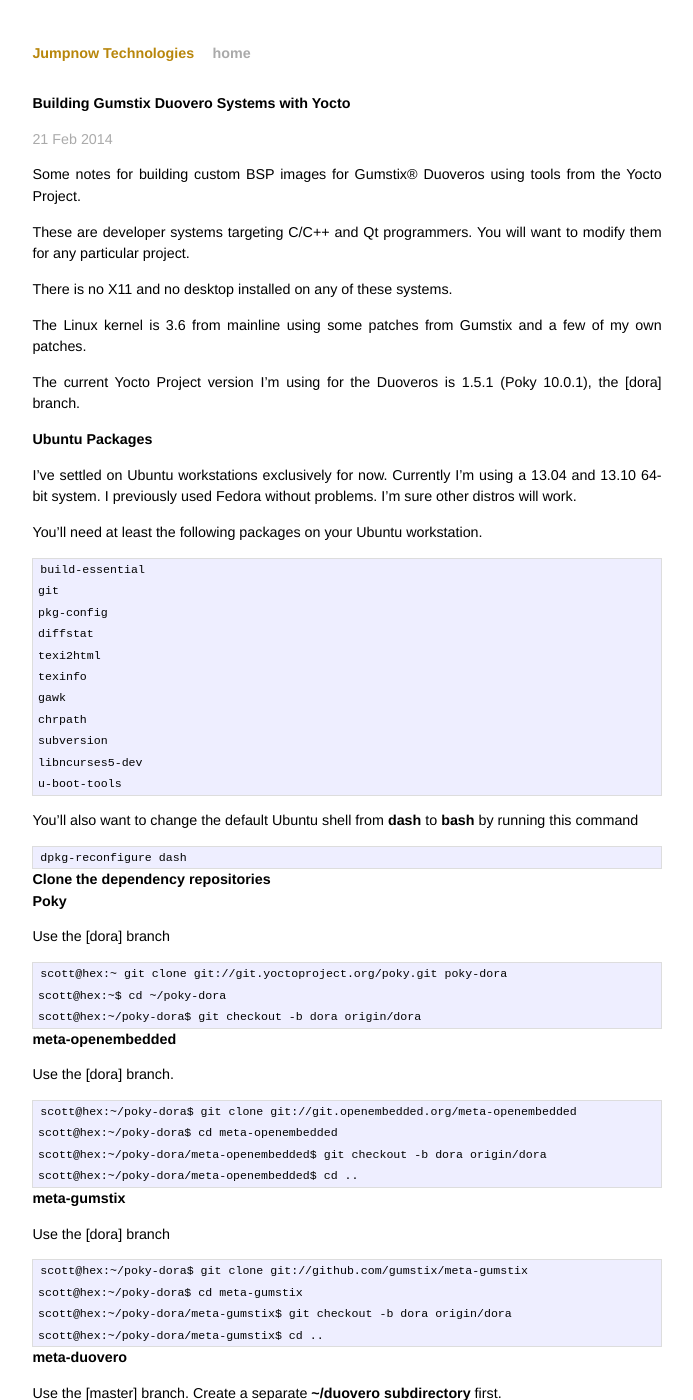
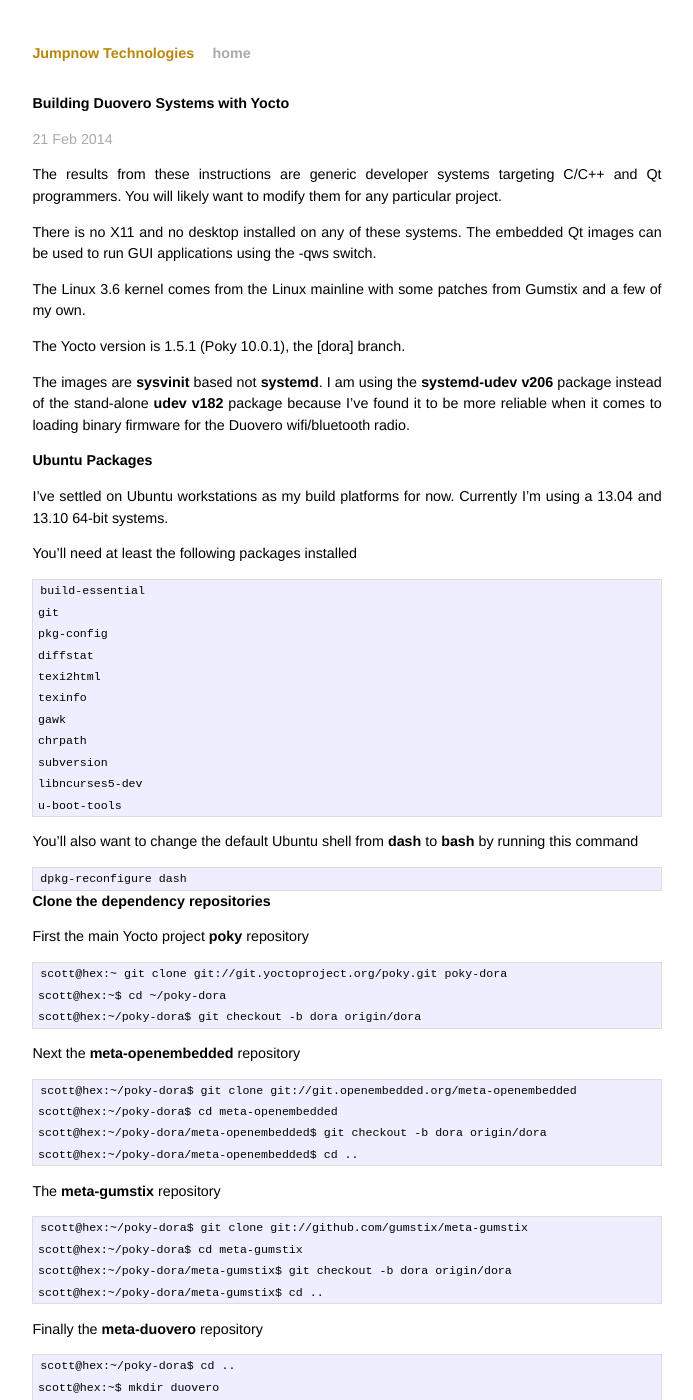
Before and after one commit to jumpnow/jumpnowtek-site, a Jekyll site: the page built from _posts/2014-02-21-Duovero-Systems-with-Yocto.md, in a window 1280 px wide and 1400 px high. Shown: the whole window, without its empty margins (293-986 px from the left). Built offline with Jekyll 4.4.1, drawn with Linux system fonts in a browser that asks for light colours; Markdown is read by kramdown in place of the engine named in the settings; some of the changed text lies outside the part shown.

Commit message:
Cleanup of posts

```diff
--- a/_posts/2014-02-21-Gumstix-Duovero-Systems-with-Yocto.md
+++ b/_posts/2014-02-21-Duovero-Systems-with-Yocto.md
@@ -1,27 +1,27 @@
 ---
 layout: post
-title: Building Gumstix Duovero Systems with Yocto
+title: Building Duovero Systems with Yocto
 description: "Building customized systems for Gumstix Duovero using tools from the Yocto Project"
 date: 2014-02-21 12:58:00
-categories: linux gumstix duovero yocto
+categories: gumstix duovero
 tags: [linux, gumstix, duovero, yocto]
 ---
 
-Some notes for building custom BSP images for Gumstix® Duoveros using tools from the Yocto Project.
+The results from these instructions are generic developer systems targeting C/C++ and Qt programmers. You will likely want to modify them for any particular project.
 
-These are developer systems targeting C/C++ and Qt programmers. You will want to modify them for any particular project.
+There is no X11 and no desktop installed on any of these systems. The embedded Qt images can be used to run GUI applications using the -qws switch.
 
-There is no X11 and no desktop installed on any of these systems.
+The Linux 3.6 kernel comes from the Linux mainline with some patches from Gumstix and a few of my own.
 
-The Linux kernel is 3.6 from mainline using some patches from Gumstix and a few of my own patches.
+The Yocto version is 1.5.1 (Poky 10.0.1), the [dora] branch.
 
-The current Yocto Project version I'm using for the Duoveros is 1.5.1 (Poky 10.0.1), the [dora] branch.
+The images are **sysvinit** based not **systemd**. I am using the **systemd-udev v206** package instead of the stand-alone **udev v182** package because I've found it to be more reliable when it comes to loading binary firmware for the Duovero wifi/bluetooth radio.
 
-## Ubuntu Packages
+### Ubuntu Packages
 
-I've settled on Ubuntu workstations exclusively for now. Currently I'm using a 13.04 and 13.10 64-bit system.  I previously used Fedora without problems. I'm sure other distros will work.
+I've settled on Ubuntu workstations as my build platforms for now. Currently I'm using a 13.04 and 13.10 64-bit systems.
 
-You'll need at least the following packages on your Ubuntu workstation.
+You'll need at least the following packages installed
 
     build-essential
     git
@@ -39,37 +39,29 @@
 
     dpkg-reconfigure dash
 
-## Clone the dependency repositories
+### Clone the dependency repositories
 
-### Poky
-
-Use the [dora] branch
+First the main Yocto project **poky** repository
 
     scott@hex:~ git clone git://git.yoctoproject.org/poky.git poky-dora
     scott@hex:~$ cd ~/poky-dora
     scott@hex:~/poky-dora$ git checkout -b dora origin/dora
 
-### meta-openembedded
-
-Use the [dora] branch.
+Next the **meta-openembedded** repository
 
     scott@hex:~/poky-dora$ git clone git://git.openembedded.org/meta-openembedded
     scott@hex:~/poky-dora$ cd meta-openembedded
     scott@hex:~/poky-dora/meta-openembedded$ git checkout -b dora origin/dora
     scott@hex:~/poky-dora/meta-openembedded$ cd ..
 
-### meta-gumstix
-
-Use the [dora] branch
+The **meta-gumstix** repository
 
     scott@hex:~/poky-dora$ git clone git://github.com/gumstix/meta-gumstix
     scott@hex:~/poky-dora$ cd meta-gumstix
     scott@hex:~/poky-dora/meta-gumstix$ git checkout -b dora origin/dora
     scott@hex:~/poky-dora/meta-gumstix$ cd ..
 
-### meta-duovero
-
-Use the [master] branch. Create a separate **~/duovero subdirectory** first.
+Finally the **meta-duovero** repository
 
     scott@hex:~/poky-dora$ cd ..
     scott@hex:~$ mkdir duovero
@@ -77,13 +69,15 @@
     scott@hex:~/duovero$ git clone git://github.com/scottellis/meta-duovero
 
 
-The **meta-duovero/README.md** file has the last commits from the dependency repositories that I tested. You can always checkout those commits explicitly.
+I put the **meta-duovero** repository in a different sub-directory because while the first 3 repositories can be shared, the **meta-duovero** repository may or may not be Duovero specific. I am not testing it with anything other then Duoveros.
 
-### Create a build directory
+The **meta-duovero/README.md** file has the last commits from the dependency repositories that I tested. You can always checkout those commits explicitly if you run into problems.
 
-Some of the following are the conventions that I use. They don't have to be followed explicitly. All the paths to the meta-layers are configurable.
+### Initialize the build directory
 
-First setup a build directory. I tend to do this on a per board and/or per project basis just to keep straight the different projects I'm working on and so I can quickly switch between projects. For this example I'll put the build directory under **~/duovero/**
+Much of the following are only the conventions that I use. They don't have to be followed explicitly. All the paths to the meta-layers are configurable.
+
+First setup a build directory. I tend to do this on a per board and/or per project basis just to keep straight the different projects I'm working on and so I can quickly switch between projects. For this example I'll put the build directory under **~/duovero/** with the **meta-duovero** layer.
 
     scott@hex:~$ cd ~/poky-dora
     scott@hex:~/poky-dora$ source oe-init-build-env ~/duovero/build
@@ -103,11 +97,11 @@
 
 ### Edit bblayers.conf
 
-In **bblayers.conf** file replace the path **/home/scott** with the appropriate path to the meta-layer repositories on your system.
+In **bblayers.conf** file replace **${HOME}** with the appropriate path to the meta-layer repositories on your system if you modified any of the above instructions when cloning.
 
 ### Edit local.conf
 
-The variables you want to customize are the following:
+The variables you may want to customize are the following:
 
     BB_NUMBER_THREADS
     PARALLEL_MAKE
@@ -152,7 +146,7 @@
 Specify your workstations type, i686 for 32-bit or x86_64 for 64-bit systems.
 
 
-## Run the build
+### Run the build
 
 You need to source the environment every time you want to run a build. The **oe-init-build-env** when run a second time will not overwrite your customized conf files.
 
@@ -183,8 +177,6 @@
     duovero-console-image.bb
     duovero-qte-image.bb
 
-
-The images are **sysvinit** not **systemd**. I am using the **systemd-udev v206** package instead of the stand-alone **udev v182** package because I've found it to be more reliable when it comes to loading binary firmware for the Duovero radios.
 
 #### duovero-console-image
 
@@ -220,7 +212,7 @@
     scott@hex:~/duovero/build$ bitbake duovero-console-image
 
 
-### Copying images to an SD card
+### Copying the binaries to an SD card
 
 After the build completes, the bootloader, kernel and rootfs image files can be found in **TMPDIR/deploy/images/duovero/**.
 
```
Also changed, not shown: _posts/2014-01-14-Duovero-Access-Point.md (+12 -13 lines), _posts/2014-02-19-linux-mpu9150.md (deleted, +0 -333 lines), _posts/2014-02-20-welcome-to-jekyll.md (deleted, +0 -24 lines).
